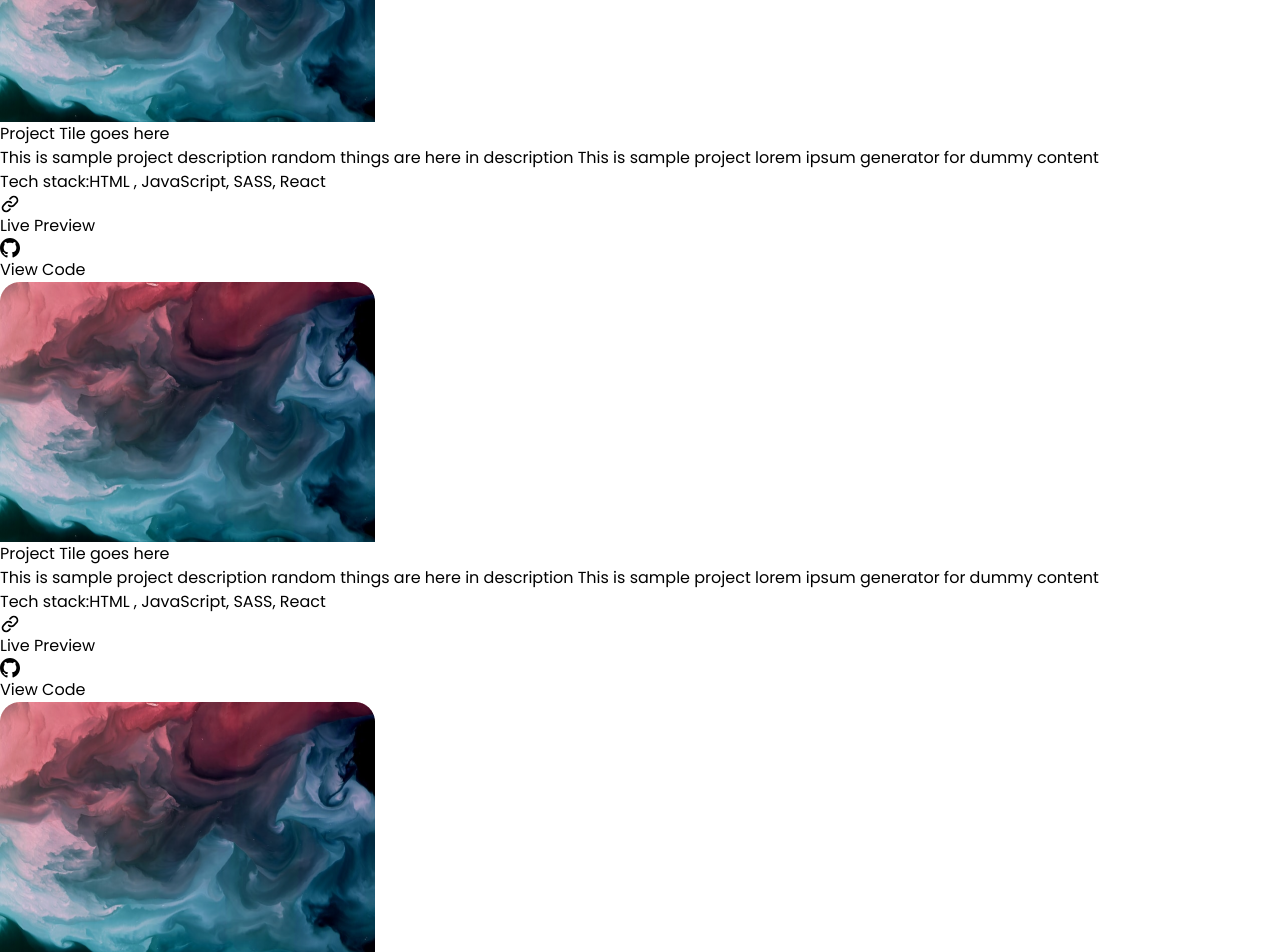
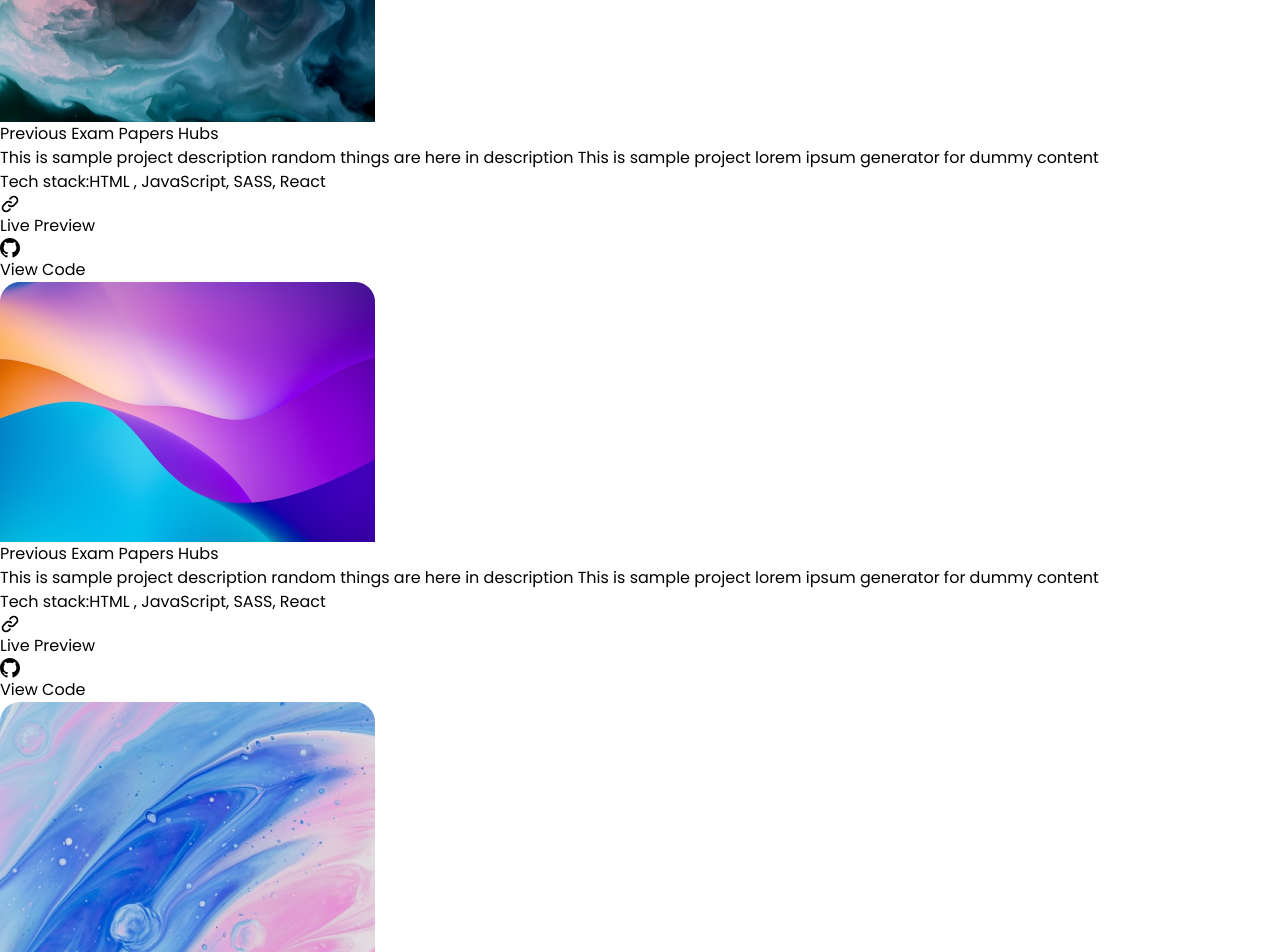
Before and after one commit to himarnoel/Portfolio, a React (Vite) app: page / in a window 1280 px wide. Shown: the part 2700-3652 px from the top of the page. Built offline with nearby package versions, Linux system fonts and the light colour scheme.

Commit message:
added image

```diff
--- a/src/Components/Tabs/Projects.tsx
+++ b/src/Components/Tabs/Projects.tsx
@@ -3,6 +3,7 @@ import Tabs from "./Tabs";
 import LandingPage from "./TabFiles/LandingPage";
 import Application from "./TabFiles/Application";
 import Articles from "./TabFiles/Articles";
+
 
 const Projects = () => {
   const hooks = useTab();
--- a/src/Components/Tabs/TabFiles/LandingPage.tsx
+++ b/src/Components/Tabs/TabFiles/LandingPage.tsx
@@ -1,16 +1,17 @@
 import image from "../../../assets/images/bg1.png";
 import link from "../../../assets/images/link.svg";
 import github from "../../../assets/images/github.svg";
-
+import img2 from "../../../assets/images/p2.png";
+import img3 from "../../../assets/images/p3.png";
 const LandingPage = () => {
   return (
     <div>
-      <div className="grid lg:grid-cols-3 gap-y-10 gap-x-20 mt-20">
+      <div className="grid lg:grid-cols-3 place-items-center gap-y-10 gap-x-20 mt-20">
         <div className="w-full shadow-[2px_2px_100px_0px_rgba(0,_0,_0,_0.20)]  rounded-[20px] min-h-[32rem]">
           <img src={image} alt="" className="w-full object-fill" />
-          <div className="flex flex-col  gap-y-8 w-full px-4 pb-2">
+          <div className="flex flex-col  gap-y-4 w-full px-4 pb-2">
             <p className="text-[#000] text-[28px]  font-bold">
-              Project Tile goes here
+              Previous Exam Papers Hubs
             </p>
             <p className="s">
               This is sample project description random things are here in
@@ -42,10 +43,10 @@ const LandingPage = () => {
           </div>
         </div>
         <div className="w-full shadow-[2px_2px_100px_0px_rgba(0,_0,_0,_0.20)]  rounded-[20px] min-h-[32rem]">
-          <img src={image} alt="" className="w-full object-fill" />
+          <img src={img2} alt="" className="w-full object-fill" />
           <div className="flex flex-col  gap-y-8 w-full px-4 pb-2">
             <p className="text-[#000] text-[28px]  font-bold">
-              Project Tile goes here
+              Previous Exam Papers Hubs
             </p>
             <p className="s">
               This is sample project description random things are here in
@@ -77,7 +78,7 @@ const LandingPage = () => {
           </div>
         </div>
         <div className="w-full shadow-[2px_2px_100px_0px_rgba(0,_0,_0,_0.20)]  rounded-[20px] min-h-[32rem]">
-          <img src={image} alt="" className="w-full object-fill" />
+          <img src={img3} alt="" className="w-full object-fill" />
           <div className="flex flex-col  gap-y-8 w-full px-4 pb-2">
             <p className="text-[#000] text-[28px]  font-bold">
               Project Tile goes here
```
Also changed, not shown: src/assets/images/p2.png (added), src/assets/images/p3.png (added).
